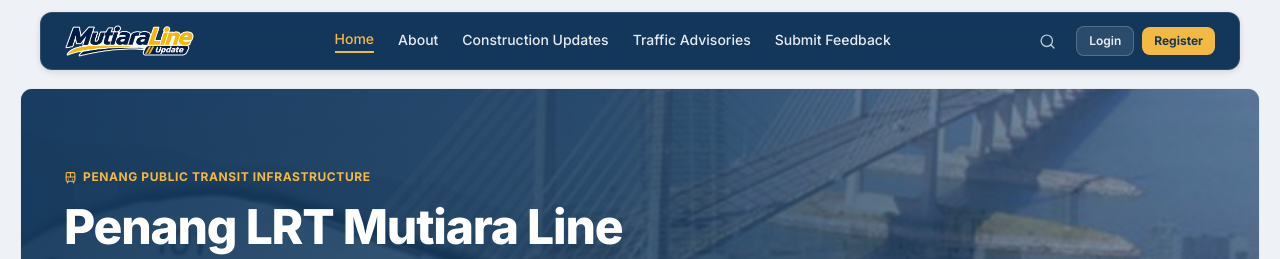
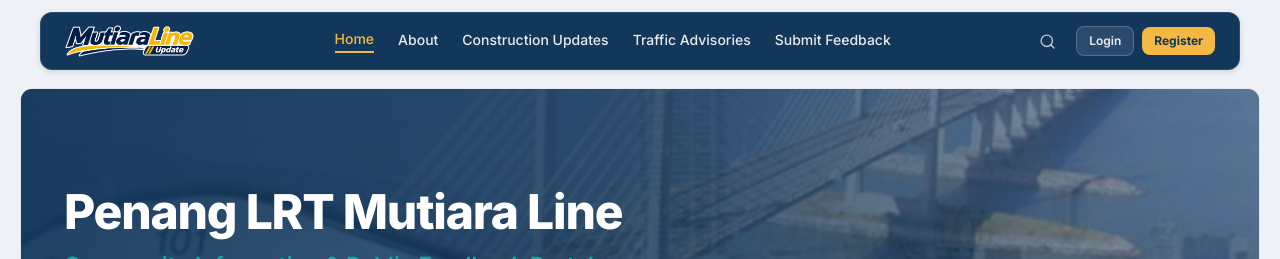
Before and after one commit to HazriqAfiq/Mutiara-LRT-Line-Community-Information-System, a React (Vite) app in the folder frontend/: page / in a window 1280 px wide. Shown: the top 259 px of the page. Built offline with nearby package versions, Linux system fonts and the light colour scheme.

Commit message:
style: remove hero banner category tags on home and about pages

```diff
--- a/frontend/src/pages/public/AboutPage.jsx
+++ b/frontend/src/pages/public/AboutPage.jsx
@@ -11,7 +11,6 @@ import {
   MapPin,
   Anchor,
   Clock,
-  Train,
 } from 'lucide-react';
 import PageHeader from '../../components/common/PageHeader';
 
@@ -198,10 +197,6 @@ export default function AboutPage() {
             }}
           >
             <div className="max-w-2xl space-y-1.5">
-              <span className="inline-flex items-center gap-1.5 text-xs font-bold uppercase tracking-wider text-[#F4B942]">
-                <Train size={13} />
-                Penang Transport Master Plan
-              </span>
               <h1 className="text-xl sm:text-2xl lg:text-3xl font-extrabold tracking-tight leading-tight text-white">
                 Penang LRT Mutiara Line
               </h1>
--- a/frontend/src/pages/public/HomePage.jsx
+++ b/frontend/src/pages/public/HomePage.jsx
@@ -106,10 +106,6 @@ export default function HomePage() {
           {/* Hero Content Overlay: Aligned to max-w-[1200px] mx-auto matching Navbar */}
           <div className="relative z-10 w-full max-w-[1200px] mx-auto px-4 sm:px-6 py-10 sm:py-16 text-left">
             <div className="max-w-2xl">
-              <span className="inline-flex items-center gap-1.5 text-xs font-bold uppercase tracking-wider text-[#F4B942] mb-3">
-                <Train size={13} />
-                Penang Public Transit Infrastructure
-              </span>
               <h1
                 className="font-extrabold tracking-tight leading-tight mb-2 text-white"
                 style={{ fontSize: 'clamp(2rem, 4.5vw, 3rem)' }}
```
